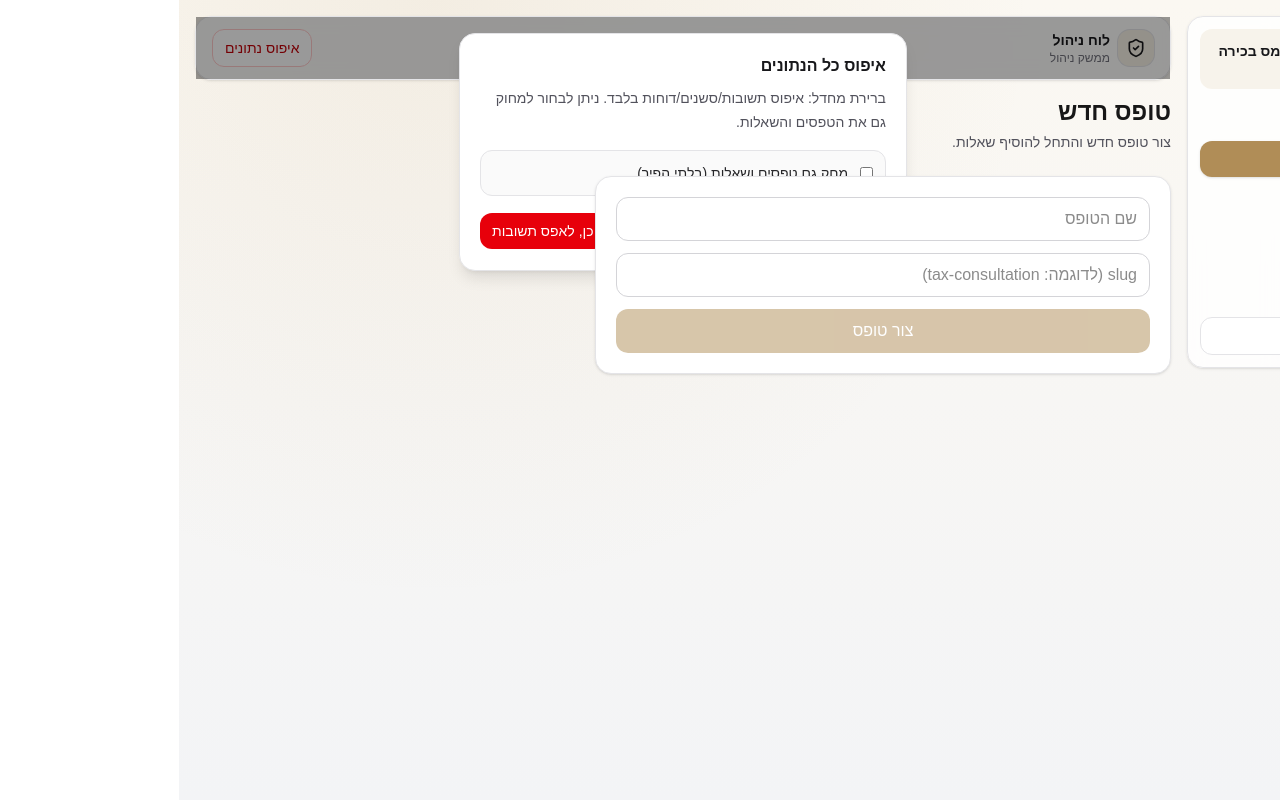
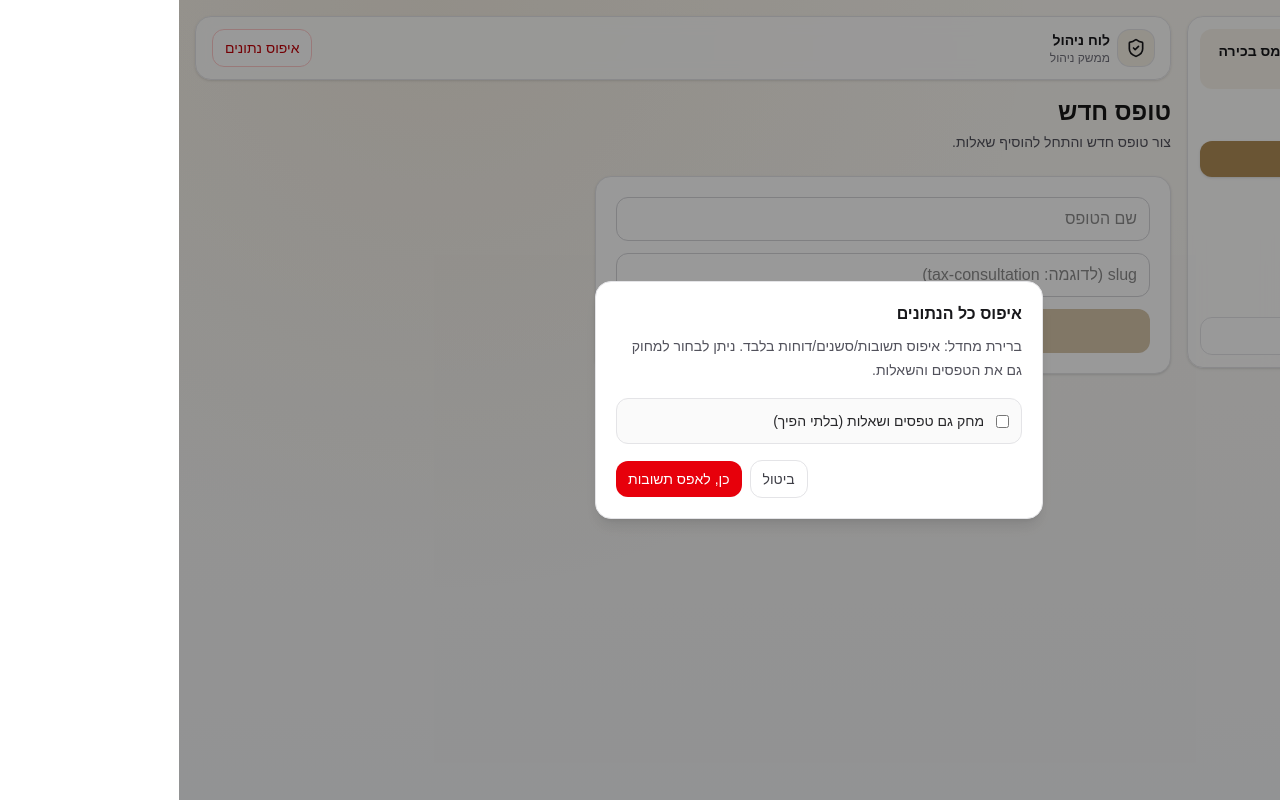
Before and after one commit to ari7129919-lang/flow-form, a Next.js app: page /admin/forms/new in a window 1280 px wide. Both pictures are taken after a click on the button "איפוס נתונים". Built offline with nearby package versions, Linux system fonts and the light colour scheme.

Commit message:
תיקון באג בתצוגה בלוח הניהול

```diff
--- a/app/admin/ResetAllDataButton.tsx
+++ b/app/admin/ResetAllDataButton.tsx
@@ -1,7 +1,8 @@
 "use client";
 
 import { useRouter } from "next/navigation";
-import { useState } from "react";
+import { useEffect, useState } from "react";
+import { createPortal } from "react-dom";
 
 export default function ResetAllDataButton() {
   const router = useRouter();
@@ -9,6 +10,20 @@ export default function ResetAllDataButton() {
   const [loading, setLoading] = useState(false);
   const [error, setError] = useState<string | null>(null);
   const [deleteForms, setDeleteForms] = useState(false);
+  const [mounted, setMounted] = useState(false);
+
+  useEffect(() => {
+    setMounted(true);
+  }, []);
+
+  useEffect(() => {
+    if (!open) return;
+    const prev = document.body.style.overflow;
+    document.body.style.overflow = "hidden";
+    return () => {
+      document.body.style.overflow = prev;
+    };
+  }, [open]);
 
   async function onReset() {
     setLoading(true);
@@ -42,9 +57,11 @@ export default function ResetAllDataButton() {
         איפוס נתונים
       </button>
 
-      {open ? (
-        <div className="fixed inset-0 z-50 grid place-items-center bg-black/40 p-4">
-          <div className="w-full max-w-md rounded-2xl border border-zinc-200 bg-white p-5 shadow-lg">
+      {mounted && open
+        ? createPortal(
+            <div className="fixed inset-0 z-[1000] flex items-start justify-center bg-black/40 p-4 sm:items-center">
+              <div className="w-full max-w-md rounded-2xl border border-zinc-200 bg-white shadow-lg">
+                <div className="max-h-[calc(100dvh-4rem)] overflow-y-auto p-5">
                   <div className="text-base font-semibold text-zinc-900">איפוס כל הנתונים</div>
                   <div className="mt-2 text-sm leading-6 text-zinc-600">
                     ברירת מחדל: איפוס תשובות/סשנים/דוחות בלבד. ניתן לבחור למחוק גם את הטפסים והשאלות.
@@ -58,9 +75,7 @@ export default function ResetAllDataButton() {
                       disabled={loading}
                       className="mt-1"
                     />
-              <span>
-                מחק גם טפסים ושאלות (בלתי הפיך)
-              </span>
+                    <span>מחק גם טפסים ושאלות (בלתי הפיך)</span>
                   </label>
 
                   {error ? <div className="mt-3 text-sm text-red-600">{error}</div> : null}
@@ -85,7 +100,10 @@ export default function ResetAllDataButton() {
                   </div>
                 </div>
               </div>
-      ) : null}
+            </div>,
+            document.body
+          )
+        : null}
     </>
   );
 }
```
Lines whose indentation alone changed are shown as unchanged.
